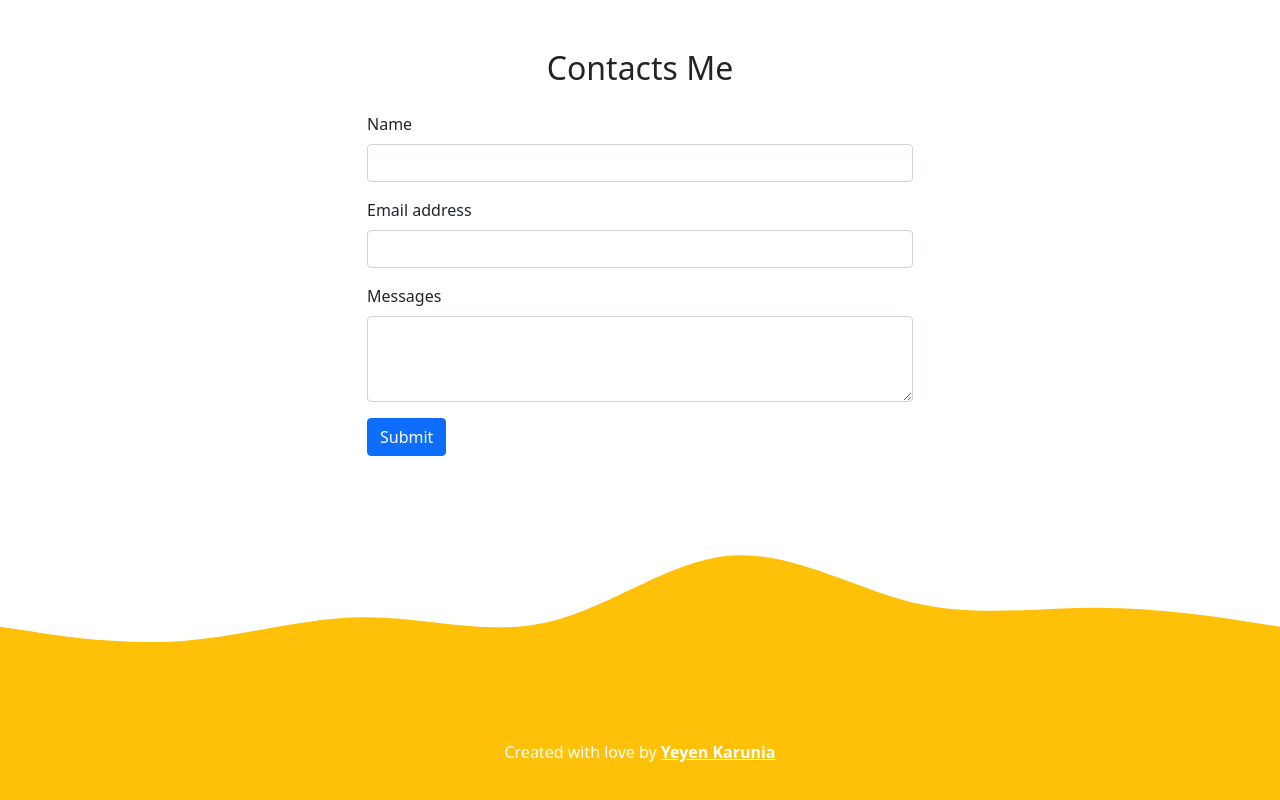
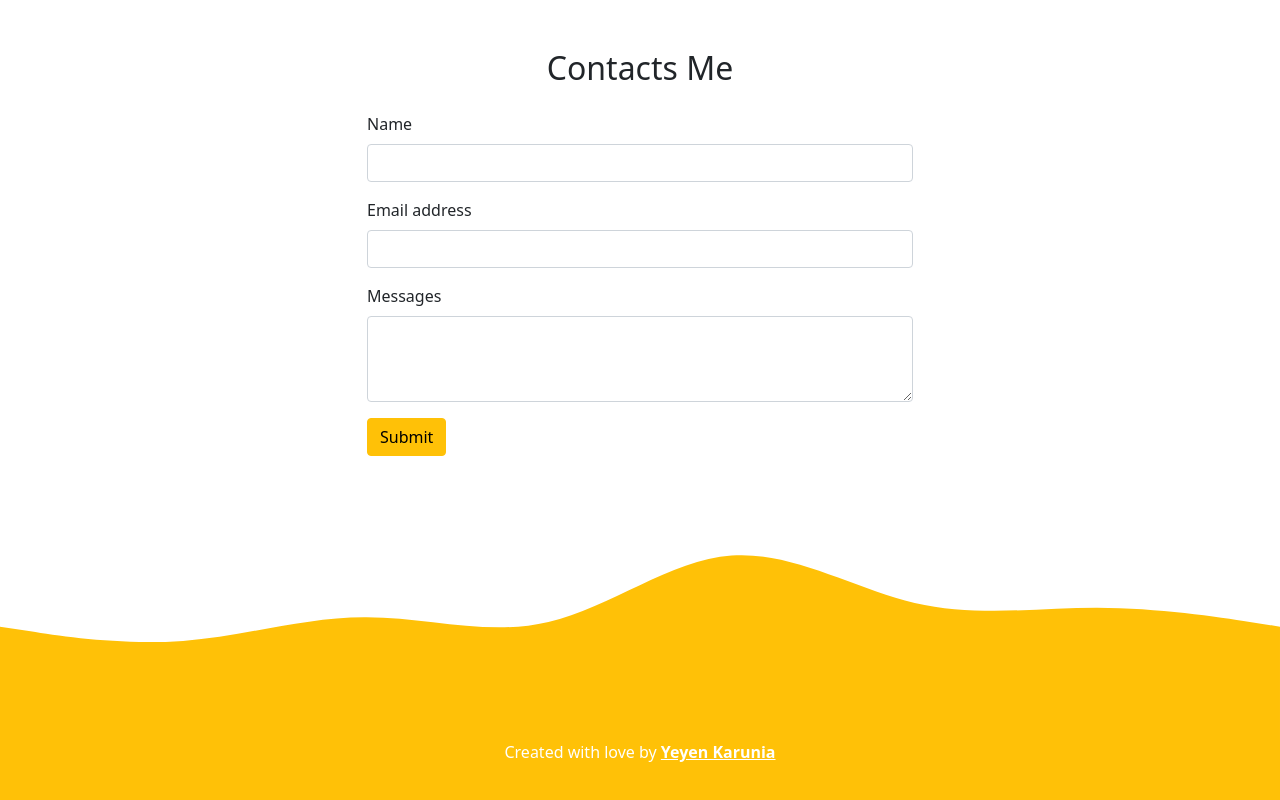
Before and after one commit to yeyenkarunia/yeyenkarunia.github.io, a plain HTML site: page index.html in a window 1280 px wide. Shown: the part 3039-3839 px from the top of the page. Drawn offline with nearby package versions, Linux system fonts and the light colour scheme.

Commit message:
mengubah button menjadi kuning

```diff
--- a/index.html
+++ b/index.html
@@ -180,7 +180,7 @@
                 <label for="messages" class="form-label">Messages</label>
                 <textarea class="form-control" id="messages" rows="3"></textarea>
               </div>
-              <button type="submit" class="btn btn-primary">Submit</button>
+              <button type="submit" class="btn btn-warning">Submit</button>
             </form>
           </div>
         </div>
```
